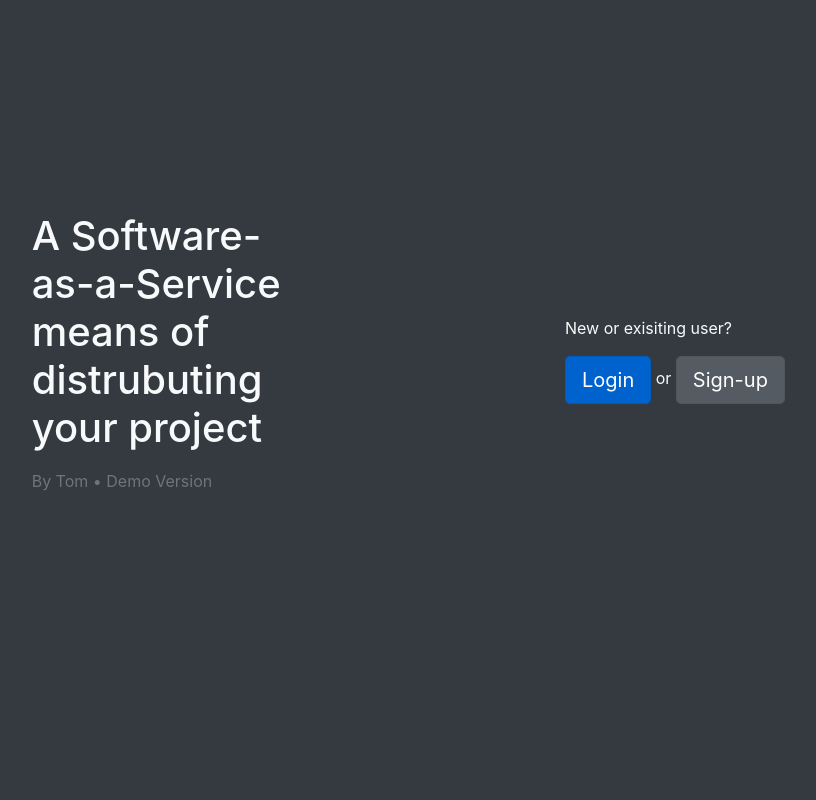
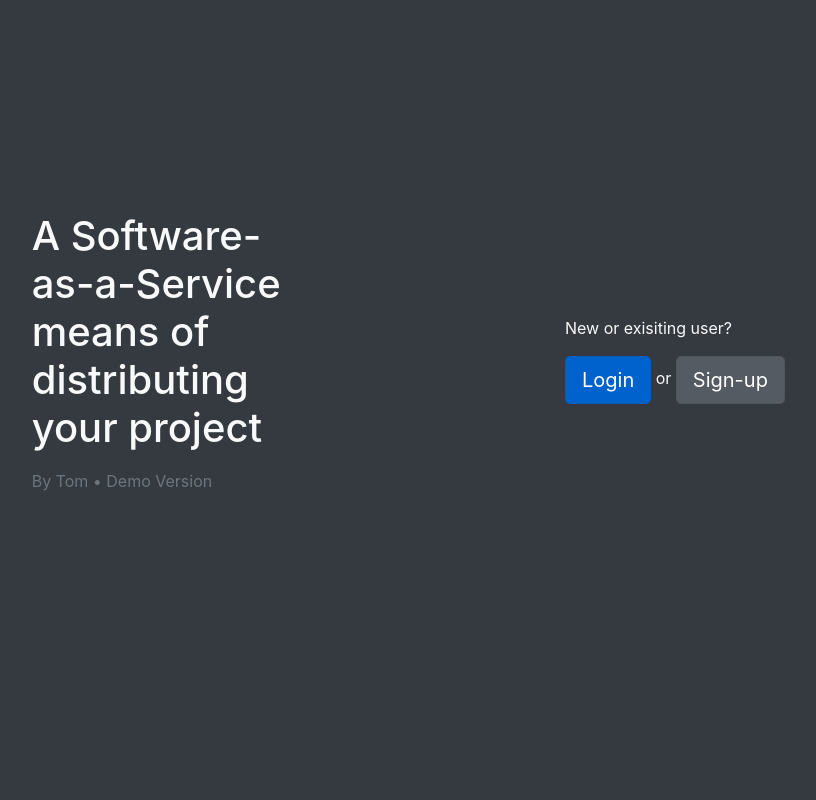
Before and after one commit to syntax/saas-key-licensing-system, a Flask app: page / in a window 1280 px wide. Shown: the whole page, without its empty margins (90-906 px from the left). Run offline with Flask 2, Linux system fonts and the light colour scheme; some libraries are stand-ins or nearby versions.

Commit message:
seplling mistake

```diff
--- a/practicing with flask/templates/home.html
+++ b/practicing with flask/templates/home.html
@@ -34,7 +34,7 @@
         <div class="col-lg-1 text-center"></div>
         <div class="col-lg-3 text-left">
             <h1>
-                A Software-as-a-Service means of distrubuting your project
+                A Software-as-a-Service means of distributing your project
                 <p><h5><small class="text-muted">By Tom • Demo Version</small></h5></p>
             </h1>
         </div>
```
